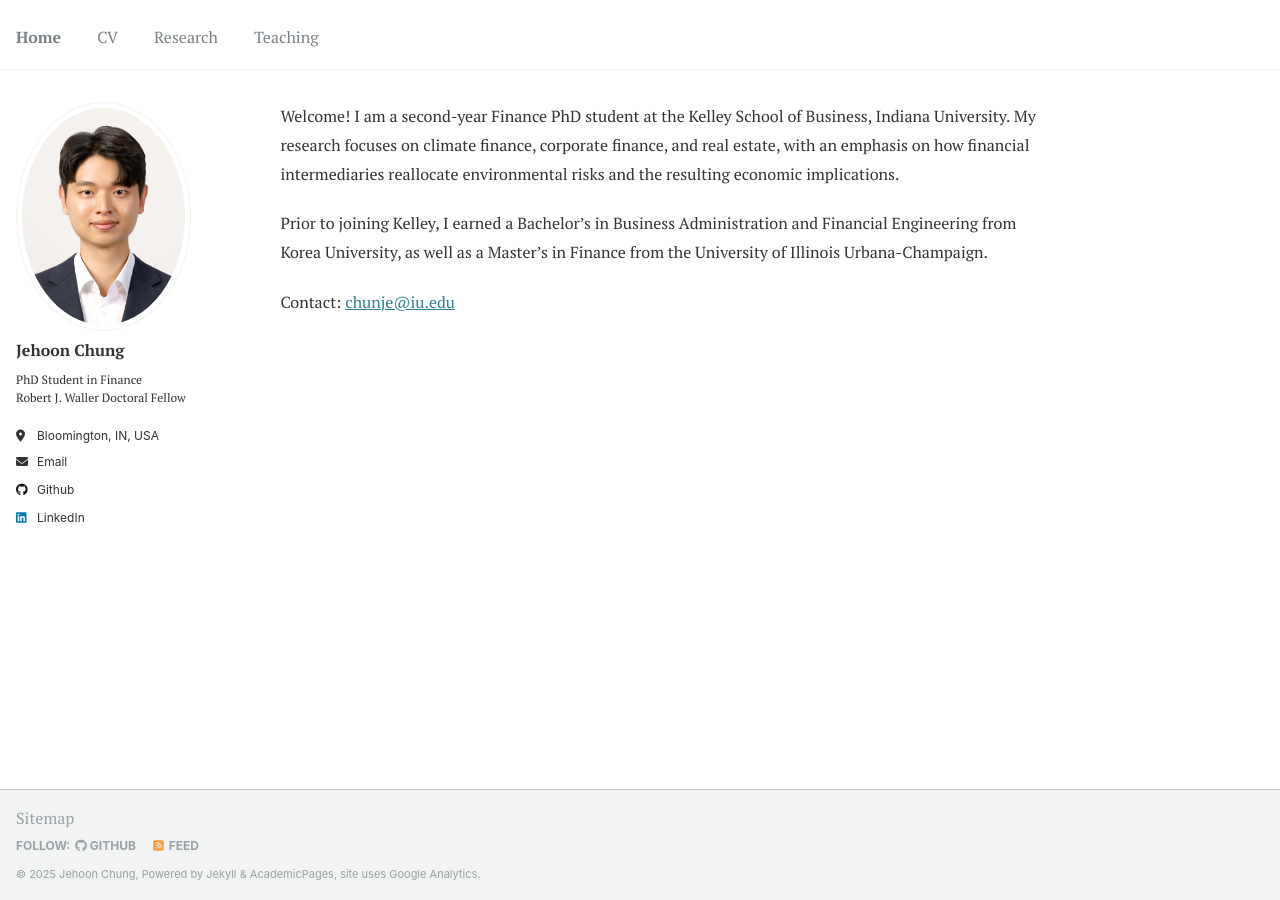
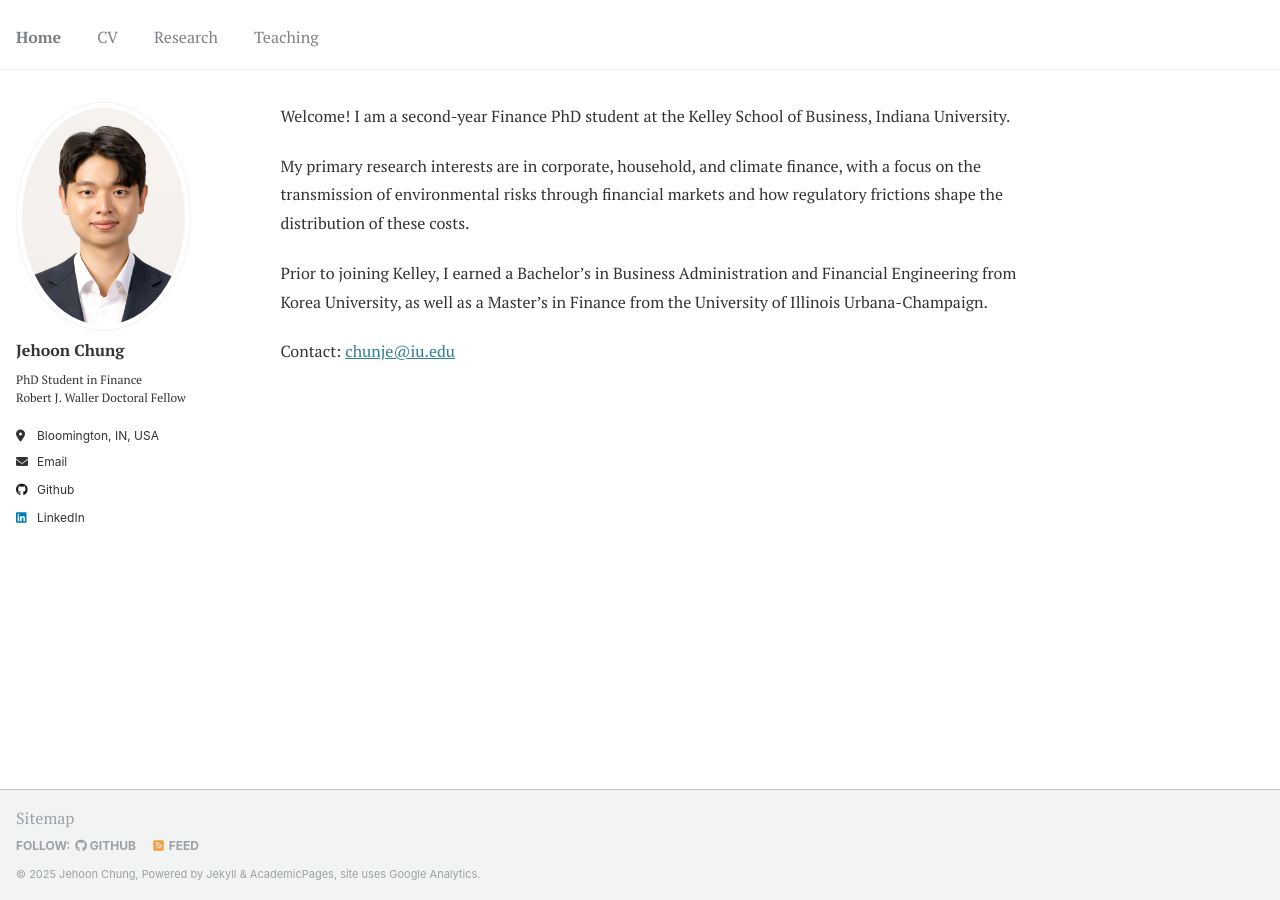
Before and after one commit to JehoonChung/jehoonchung.github.io, a Jekyll site: the page built from _pages/about.md, in a window 1280 px wide. Built offline with Jekyll 4.4.1, drawn with Linux system fonts in a browser that asks for light colours.

Commit message:
Update about.md

```diff
--- a/_pages/about.md
+++ b/_pages/about.md
@@ -7,7 +7,9 @@ redirect_from:
 ---
 
 
-Welcome! I am a second-year Finance PhD student at the Kelley School of Business, Indiana University. My research focuses on climate finance, corporate finance, and real estate, with an emphasis on how financial intermediaries reallocate environmental risks and the resulting economic implications.
+Welcome! I am a second-year Finance PhD student at the Kelley School of Business, Indiana University.
+
+My primary research interests are in corporate, household, and climate finance, with a focus on the transmission of environmental risks through financial markets and how regulatory frictions shape the distribution of these costs.
 
 Prior to joining Kelley, I earned a Bachelor's in Business Administration and Financial Engineering from Korea University, as well as a Master’s in Finance from the University of Illinois Urbana-Champaign.
 
```
